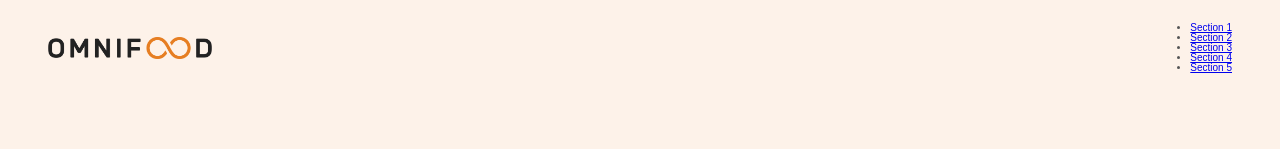
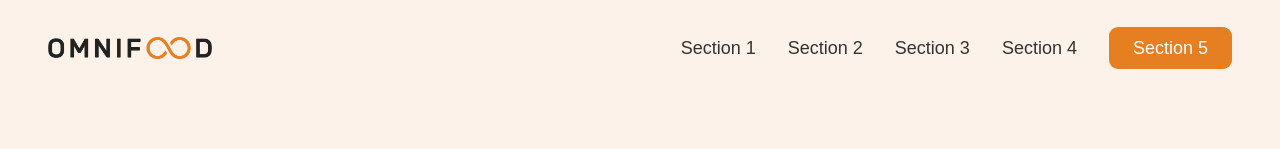
Before and after one commit to Ambroza888/website-template, a plain HTML site: page index.html in a window 1280 px wide. Shown: the top 149 px of the page. Drawn offline with Linux system fonts and the light colour scheme.

Commit message:
completed nav bar

```diff
--- a/css/style.css
+++ b/css/style.css
@@ -11,8 +11,13 @@
      10 / 12 / 14 / 16 / 18 / 20 / 24 / 30 / 36 / 44 / 52 / 62 / 74 / 86 / 98
 - Font weights:
     Default: 400
+    Medium: 500
+    Semi-Bold: 600
+    Bold: 700
 - Line heights:
     Default: 1
+    Small: 1.05
+    Paragraph default: 1.6
 
 -- 02 COLORS --
 
@@ -21,11 +26,13 @@
 - Shades: #cf711f
 - Accents:
 - Greys:
- #555
- #333
+  #555
+  #333
 
 -- 05 SHADOWS --
+
 -- 06 BORDER-RADIUS --
+  Default: 9px
 
 -- 07 WHITE SPACE --
 
@@ -73,9 +80,9 @@ body {
   display: inline-block;
   text-decoration: none;
   font-size: 2rem;
+  font-weight: 400;
   padding: 1.6rem 3.2rem;
-  border-radius: 0.9rem;
-  font-weight: 400;
+  border-radius: 9px;
   /* put transition on initial state*/
   /* transition for "all" (background-color, color)*/
   transition: background-color 1s;
@@ -130,6 +137,41 @@ body {
 /**************************/
 /* NAVIGATION SECTION */
 /**************************/
+
+.main-nav-list {
+  list-style: none;
+  display: flex;
+  align-items: center;
+  gap: 3.2rem;
+}
+
+.main-nav-link:link,
+.main-nav-link:visited {
+  display: inline-block;
+  text-decoration: none;
+  color: #333;
+  font-weight: 500;
+  font-size: 1.8rem;
+  transition: all 0.3s;
+}
+
+.main-nav-link:hover,
+.main-nav-link:active {
+  color: #cf711f;
+}
+
+.main-nav-link.nav-cta:link,
+.main-nav-link.nav-cta:visited {
+  padding: 1.2rem 2.4rem;
+  border-radius: 9px;
+  color: #fff;
+  background-color: #e67e22;
+}
+
+.main-nav-link.nav-cta:hover,
+.main-nav-link.nav-cta:active {
+  background-color: #cf711f;
+}
 
 /**************************/
 /* HERO SECTION */
--- a/index.html
+++ b/index.html
@@ -12,11 +12,11 @@
       <img class="logo" alt="#" src="img/omnifood-logo.png" />
       <nav class="main-nav">
         <ul class="main-nav-list">
-          <li><a href="#">Section 1</a></li>
-          <li><a href="#">Section 2</a></li>
-          <li><a href="#">Section 3</a></li>
-          <li><a href="#">Section 4</a></li>
-          <li><a href="#">Section 5</a></li>
+          <li><a class="main-nav-link" href="#">Section 1</a></li>
+          <li><a class="main-nav-link" href="#">Section 2</a></li>
+          <li><a class="main-nav-link" href="#">Section 3</a></li>
+          <li><a class="main-nav-link" href="#">Section 4</a></li>
+          <li><a class="main-nav-link nav-cta" href="#">Section 5</a></li>
         </ul>
       </nav>
     </header>
```
